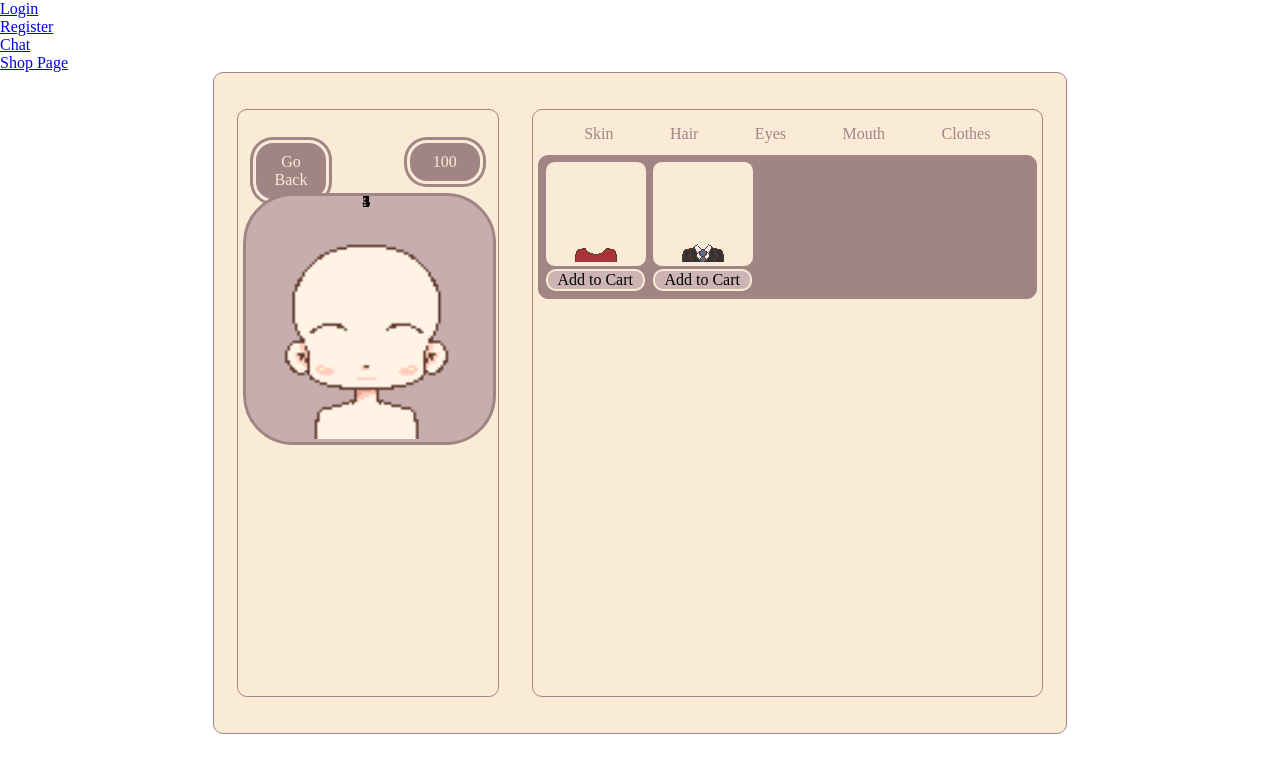
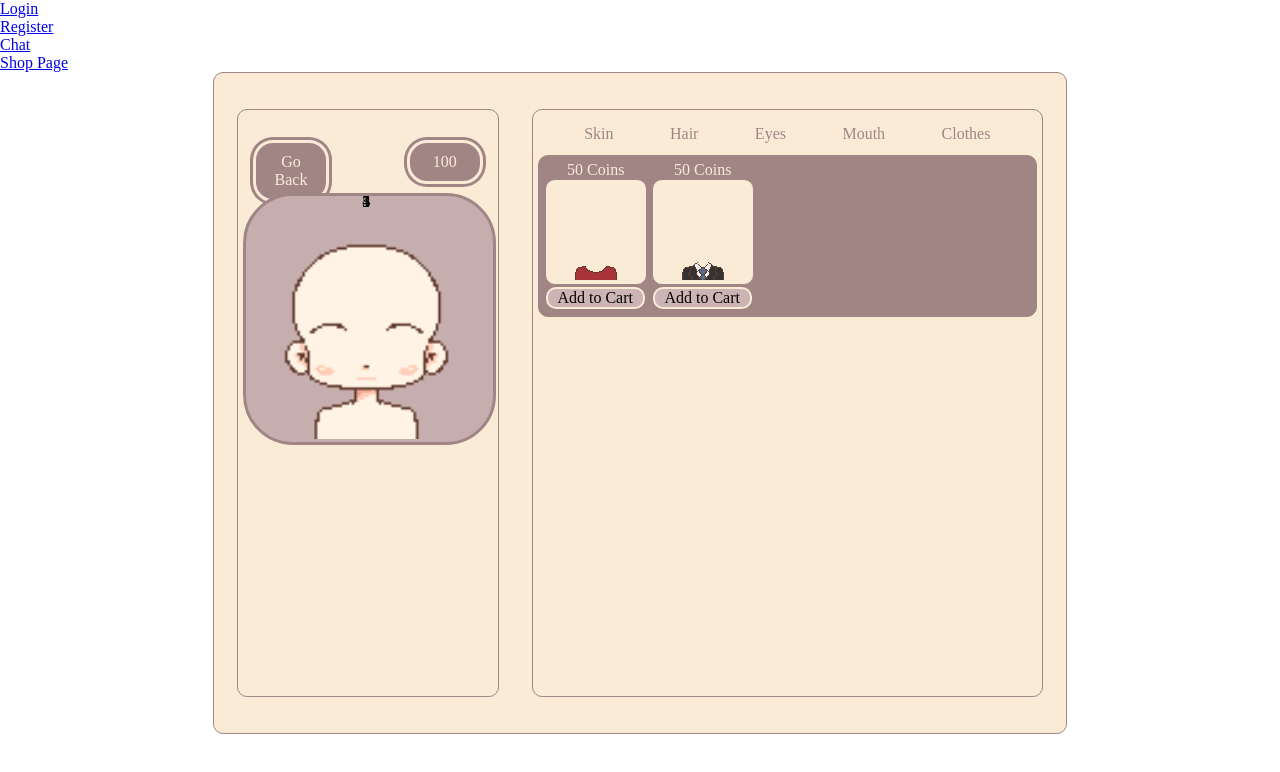
Before and after one commit to ZhijieK/CS_Capstone-Gamified-Chatroom, a React (Vite) app: page /shop_page/clothes in a window 1280 px wide. Shown: the top 772 px of the page. Built offline with nearby package versions, Linux system fonts and the light colour scheme.

Commit message:
added prices

```diff
--- a/src/components/cssFile/shopPage.css
+++ b/src/components/cssFile/shopPage.css
@@ -125,7 +125,7 @@
 }
 
 .indItem {
-  background-color: antiquewhite;
+  background-color: #faebd7;
   border: 1px solid #a18585;
   border-radius: 10px;
 }
@@ -137,3 +137,8 @@
   border-radius: 10px;
   border: 2px solid antiquewhite;
 }
+
+.addToCartButton:hover{
+  background-color: #a18585;
+  color: #faebd7;
+}
--- a/src/components/shopComponents/ShopTabs.jsx
+++ b/src/components/shopComponents/ShopTabs.jsx
@@ -8,7 +8,9 @@ import { useParams } from "react-router";
 import ShopItems from "./shopItem";
 
 const ShopTabs = () => {
+  //variables
   const category = useParams();
+  const itemCost = 50;
   // console.log(category)
 
   //filter items for the specific catergory
@@ -34,10 +36,10 @@ const ShopTabs = () => {
 
     //checks if there is an item already in the container
     // console.log(itemToAppear.hasChildNodes());
-    if (itemToAppear.hasChildNodes()){
-        // console.log("true, item removed")
-        console.log(itemToAppear.lastChild)
-        itemToAppear.removeChild(itemToAppear.lastChild)
+    if (itemToAppear.hasChildNodes()) {
+      // console.log("true, item removed")
+      console.log(itemToAppear.lastChild);
+      itemToAppear.removeChild(itemToAppear.lastChild);
     }
 
     //if yes, remove item from container and add selected item
@@ -50,24 +52,21 @@ const ShopTabs = () => {
 
   let choiceBoxes = items.map((item) => (
     <div>
-        {/* image item */}
-        <div className="indItem"
+      {/* image item */}
+      <div style={{color: "#faebd7"}}>{itemCost} Coins</div>
+      <div
+        className="indItem"
         key={item.itemName}
         id={item.itemName}
         onClick={(event) => handleItemSelection({ item })}
-    >
-      {item.image}
-        </div>
-        <div className="addToCartButton">
-            Add to Cart
-        </div>
+      >
+        {item.image}
+      </div>
+      <div className="addToCartButton">Add to Cart</div>
     </div>
   ));
 
-  return (
-    <div className="choiceBoxCont">
-        {choiceBoxes}
-    </div>);
+  return <div className="choiceBoxCont">{choiceBoxes}</div>;
 };
 
 export default ShopTabs;
```
